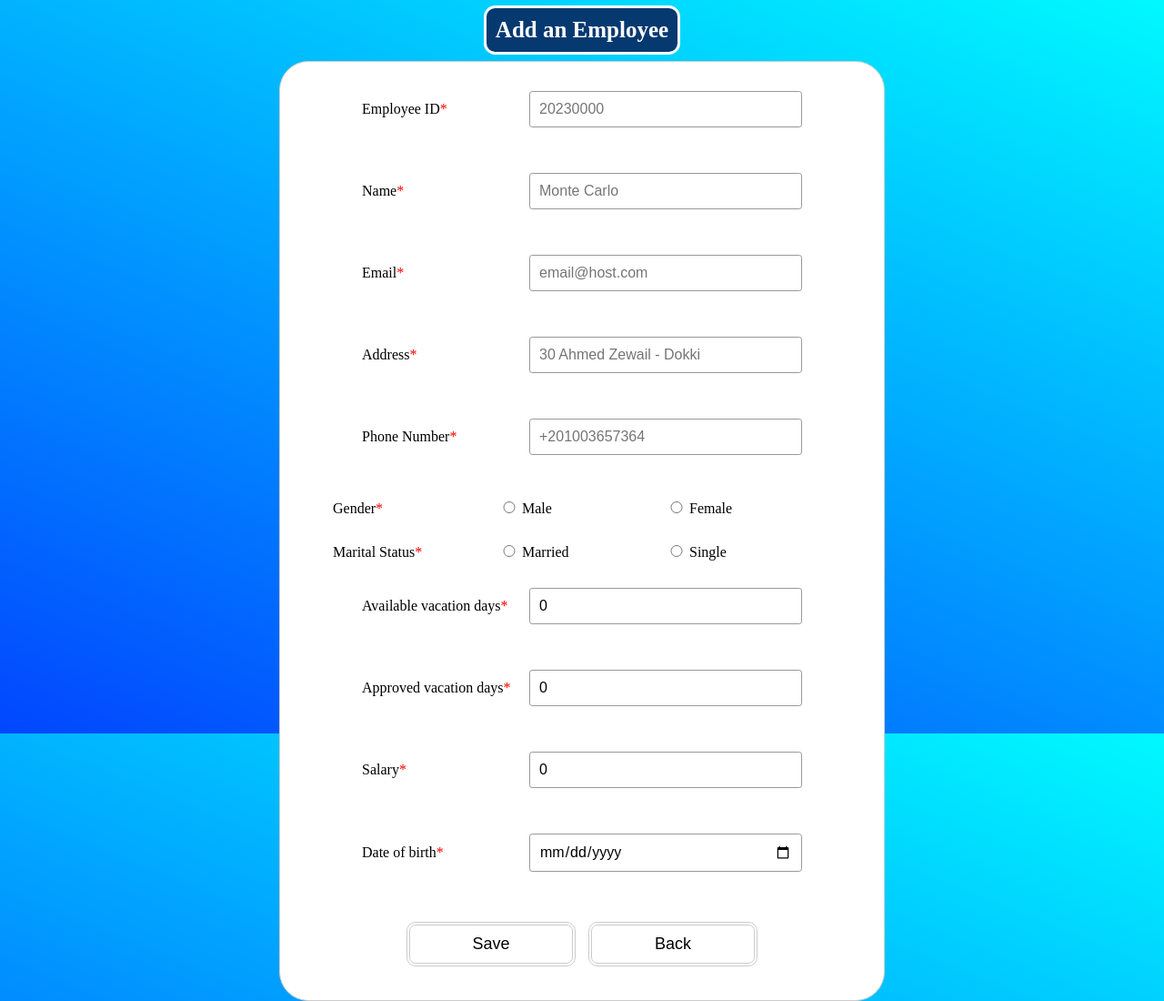
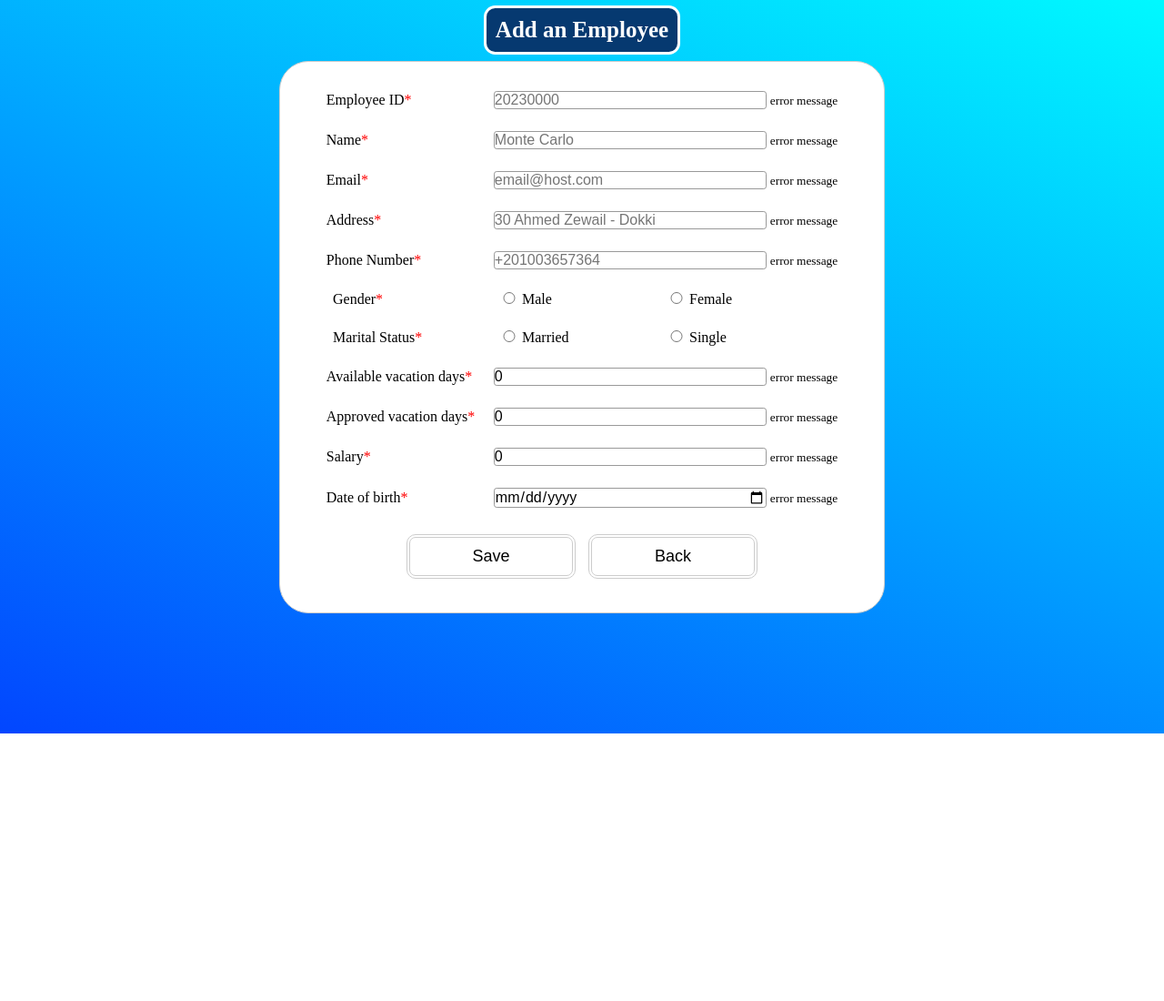
Before and after one commit to moheladwy/WebProject, a Django app: page /search-employee/add-employee/ in a window 1280 px wide. Shown: the whole page at 91% size. After the commit the page ends 806 px from the top, so only its background shows below. Run offline with Django 4.2, Linux system fonts and the light colour scheme; some libraries are stand-ins or nearby versions; some web fonts are replaced.

Commit message:
remove style tag after master merge

```diff
--- a/HumanResources/templates/pages/add-employee.html
+++ b/HumanResources/templates/pages/add-employee.html
@@ -6,26 +6,6 @@
 {% block styleSheets %}
 <link rel="stylesheet" href="{% static 'styles/index-style.css' %}" />
 <link rel="stylesheet" href="{% static 'styles/form-style.css' %}">
-<style>
-
-    .success {
-        border-color: green;
-    }
-
-    .error {
-        border-color: red;
-    }
-
-    .form-container input {
-        padding: 10px;
-        margin-bottom: 10px;
-    }
-
-    .form-container small {
-        display: block;
-        visibility: hidden;
-    }
-</style>
 {% endblock styleSheets %}
 
 {% block scripts %}
```
Also changed, not shown: HumanResources/templates/pages/edit-employee.html (+0 -20 lines), HumanResources/templates/pages/vacation-form.html (+0 -19 lines).
